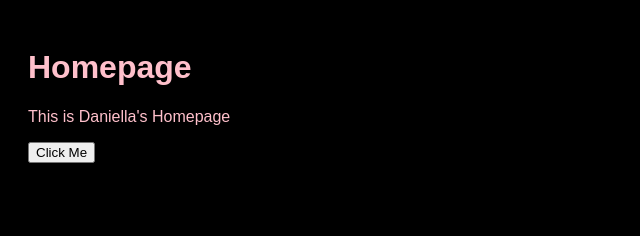
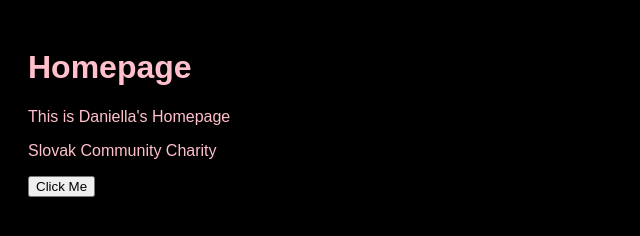
Before and after one commit to danizkh/U15Ass2DaniellaAjayi, a plain HTML site: page index.html in a window 1280 px wide. Shown: the whole page, without its empty margins (0-640 px from the left). Drawn offline with Linux system fonts and the light colour scheme.

Commit message:
Update index.html

```diff
--- a/index.html
+++ b/index.html
@@ -12,6 +12,7 @@
   <body>
       <h1>Homepage</h1>
       <p>This is Daniella's Homepage</p>
+      <p>Slovak Community Charity</p>
       <button onclick="sayHi()">Click Me</button>
   </body>
 </html>
```
